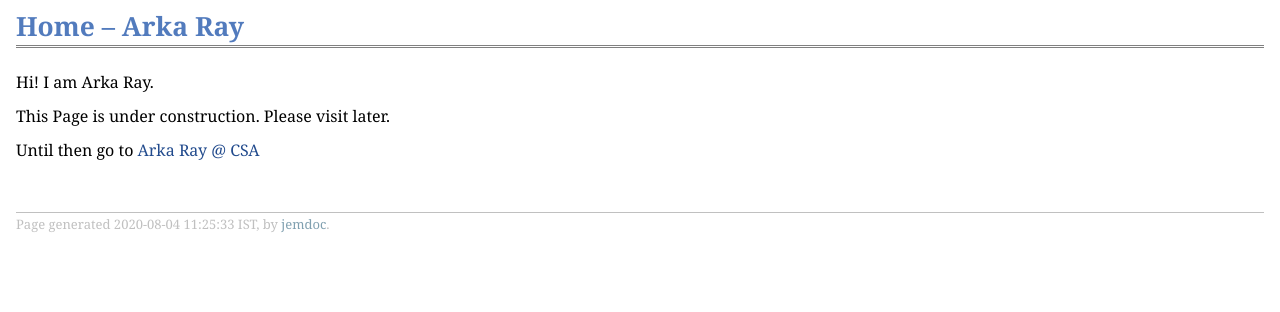
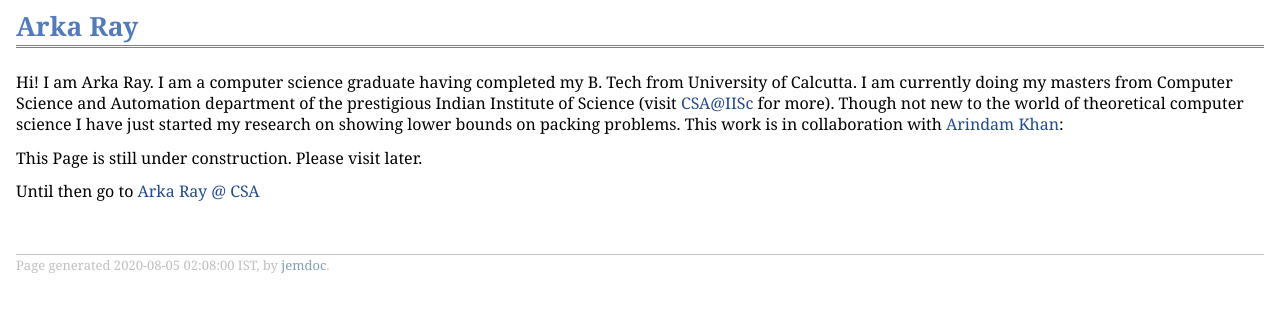
Before and after one commit to arkaray/arkaray.github.io, a plain HTML site: page index.html in a window 1280 px wide. Drawn offline with Linux system fonts and the light colour scheme.

Commit message:
Preliminary info about me

```diff
--- a/index.html
+++ b/index.html
@@ -5,19 +5,19 @@
 <meta name="generator" content="jemdoc, see http://jemdoc.jaboc.net/" />
 <meta http-equiv="Content-Type" content="text/html;charset=utf-8" />
 <link rel="stylesheet" href="jemdoc.css" type="text/css" />
-<title>Home &ndash; Arka Ray</title>
+<title>Arka Ray</title>
 </head>
 <body>
 <div id="layout-content">
 <div id="toptitle">
-<h1>Home &ndash; Arka Ray</h1>
+<h1>Arka Ray</h1>
 </div>
-<p>Hi! I am Arka Ray.</p>
-<p>This Page is under construction. Please visit later.</p>
+<p>Hi! I am Arka Ray. I am a computer science graduate having completed my B. Tech from University of Calcutta. I am currently doing my masters from Computer Science and Automation department of the prestigious Indian Institute of Science (visit <a href="https://www.csa.iisc.ac.in/">CSA@IISc</a> for more). Though not new to the world of theoretical computer science I have just started my research on showing lower bounds on packing problems. This work is in collaboration with <a href="https://www.csa.iisc.ac.in/~arindamkhan/index.html">Arindam Khan</a>:</p>
+<p>This Page is still under construction. Please visit later.</p>
 <p>Until then go to <a href="https://www.csa.iisc.ac.in/people/arka-ray/">Arka Ray @ CSA</a></p>
 <div id="footer">
 <div id="footer-text">
-Page generated 2020-08-04 11:25:33 IST, by <a href="http://jemdoc.jaboc.net/">jemdoc</a>.
+Page generated 2020-08-05 02:08:00 IST, by <a href="http://jemdoc.jaboc.net/">jemdoc</a>.
 </div>
 </div>
 </div>
```
Also changed, not shown: 1 other file.
